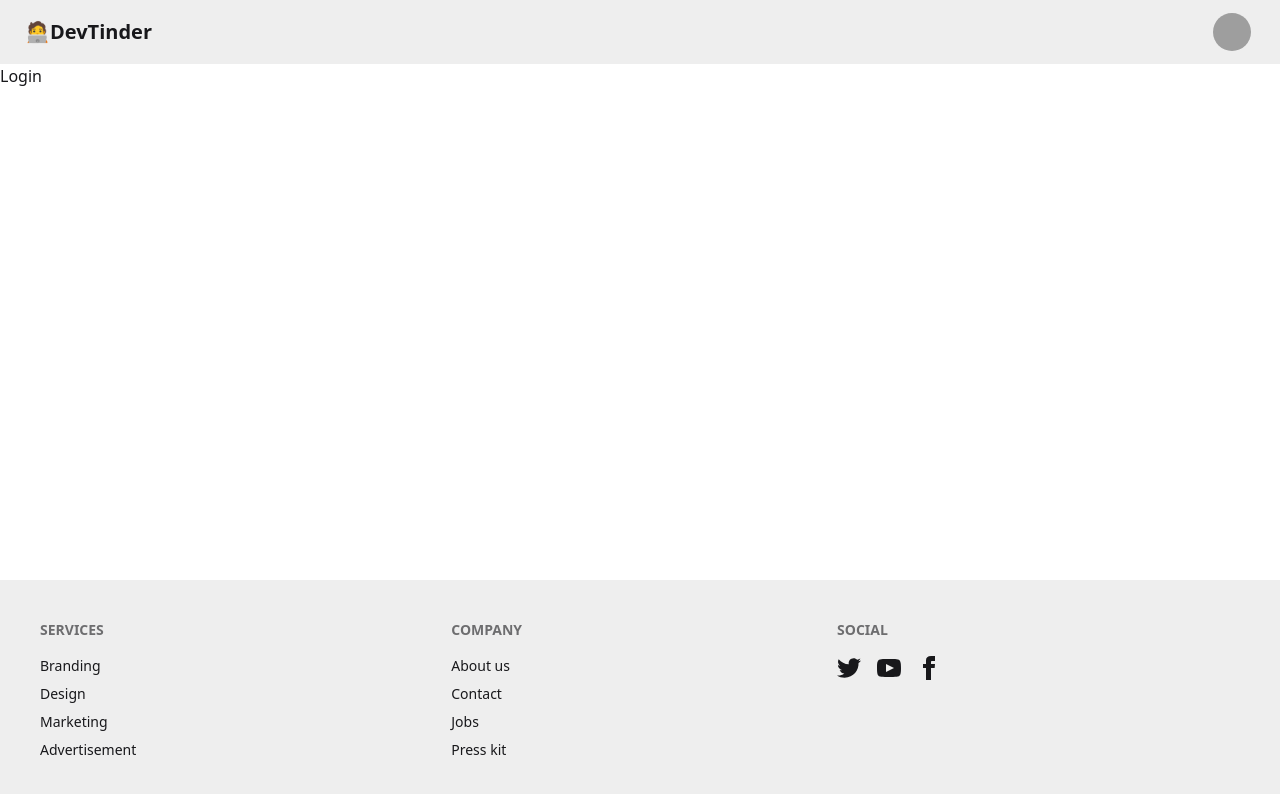
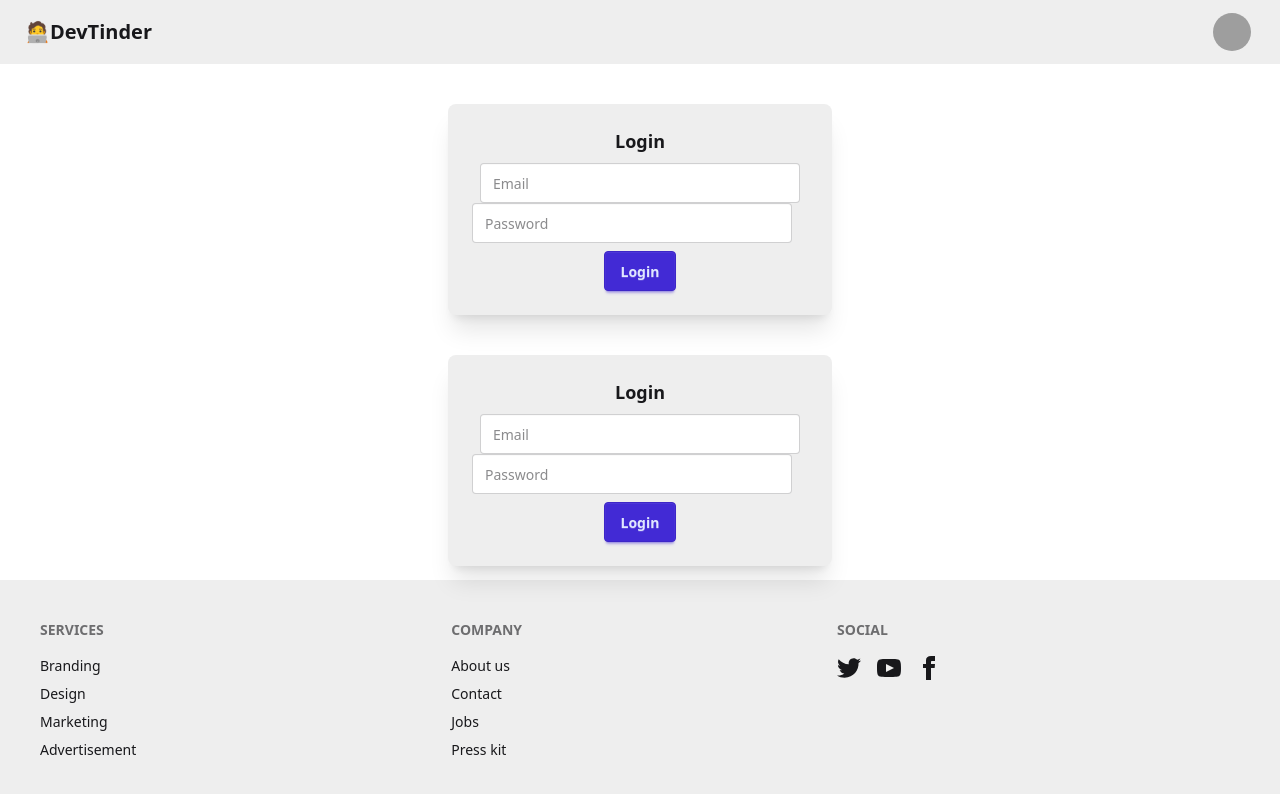
Before and after one commit to james-jamshed/devTinder-web, a React (Vite) app: page /login in a window 1280 px wide. Shown: the top 794 px of the page. Built offline with nearby package versions, Linux system fonts and the light colour scheme; grey boxes are pictures that could not be loaded.

Commit message:
Login form

```diff
--- a/src/Body.jsx
+++ b/src/Body.jsx
@@ -2,6 +2,7 @@ import React from 'react'
 import NavBar from './NavBar'
 import { Outlet } from 'react-router-dom'
 import Footer from './Footer'
+import Login from './Login'
 
 const Body = () => {
   return (
@@ -9,6 +10,7 @@ const Body = () => {
        <NavBar />
        <Outlet />
        <Footer />
+       <Login />
 
     </div>
   )
--- a/src/Login.jsx
+++ b/src/Login.jsx
@@ -1,9 +1,57 @@
-import React from 'react'
+import React, { useState } from "react";
 
 const Login = () => {
+
+  const [emailId, setEmailId] = useState("");
+  const [Password, setPassword] = useState("");
+
+  const handleLogin = async () => {
+
+  }
+
+
+
+
   return (
-    <div>Login</div>
-  )
-}
+    <div className="flex justify-center my-10">
+      <div className="card bg-base-300 w-96 shadow-xl">
+        <div className="card-body">
+          <h2 className="card-title justify-center">Login</h2>
+          <div>
+            <label className="form-control w-full max-w-xs mx-2">
+              <div className="label">
+                {/* <span className="label-text">Email Id</span> */}
+              </div>
+              <input
+                type="text"
+                value={emailId}
+                placeholder="Email"
+                className="input input-bordered w-full max-w-xs"
+                onChange={(e)=> setEmailId(e.target.value)}
+              />
+              <div className="label"></div>
+            </label>
+            <label className="form-control w-full max-w-xs my-2">
+              <div className="label">
+                {/* <span className="label-text">Email Id</span> */}
+              </div>
+              <input
+                type="text"
+                value={Password}
+                placeholder="Password"
+                className="input input-bordered w-full max-w-xs"
+                onChange={(e)=> setPassword(e.target.value)}
+              />
+              <div className="label"></div>
+            </label>
+          </div>
+          <div className="card-actions justify-center">
+            <button className="btn btn-primary">Login</button>
+          </div>
+        </div>
+      </div>
+    </div>
+  );
+};
 
-export default Login
+export default Login;
```
Also changed, not shown: 1 other file (tests, documents, lock files or other folders).
